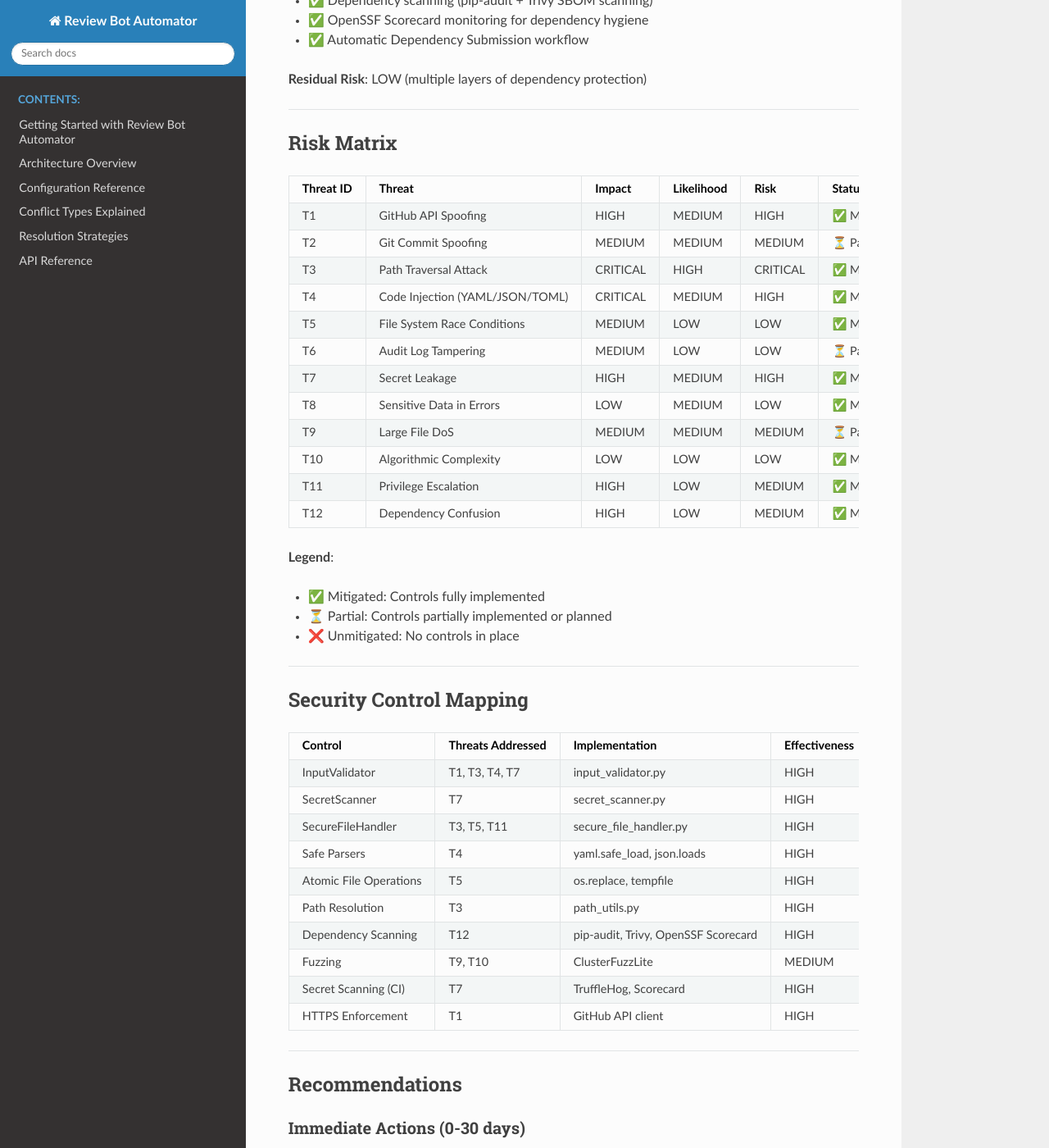
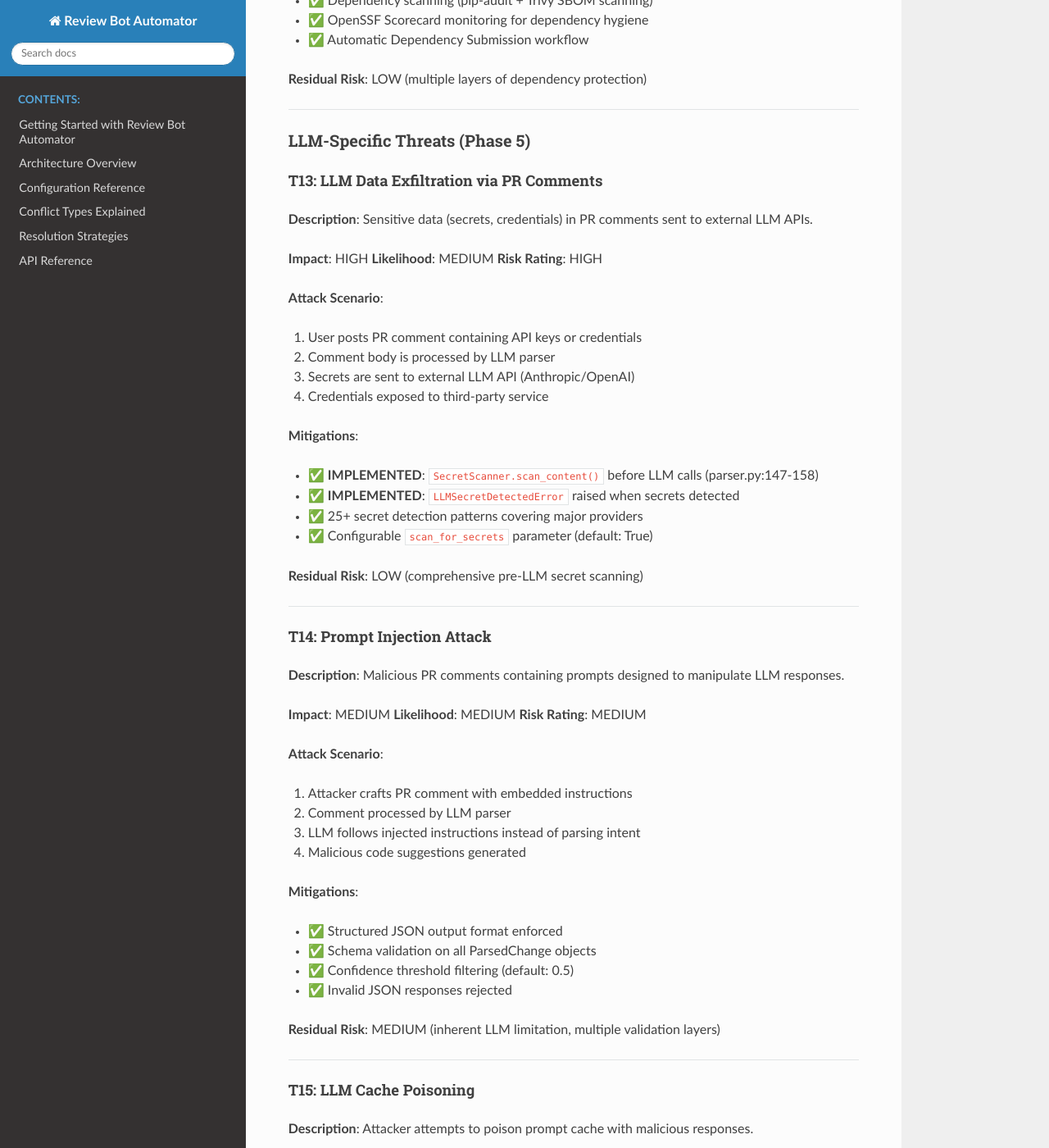
Before and after one commit to VirtualAgentics/coderabbit-conflict-resolver, a Sphinx documentation site: the page built from docs/security/threat-model.md, in a window 1280 px wide and 1400 px high, scrolled down 12715 px. Shown: the whole window at 82% size. Built offline with Sphinx 7.4.7 and the Read the Docs theme 3.1.0, drawn with Linux system fonts in a browser that asks for light colours; pages that are not in the unit, such as notebooks, are missing from menus; some of the changed text lies outside the part shown.

Commit message:
feat(security): add LLM security hardening and documentation (#226)
Add comprehensive security measures for LLM operations:

Security Features:
- Secret scanning before LLM API calls (SecretScanner integration)
- LLMSecretDetectedError exception with findings details
- Error message sanitization in ResilientLLMProvider
- Atomic file writes for metrics exports (JSON/CSV)
- Restricted file permissions (0600) for exported data
- Thread-safe metrics aggregation
- CircuitBreakerOpen exception handling preservation

Documentation:
- New docs/security/llm-security.md with best practices
- Updated threat-model.md with LLM-specific threats

Tests:
- Comprehensive security tests in tests/security/test_llm_security.py
- Tests for secret detection, error sanitization, file permissions
- Parallel parser security limit tests

Fixes:
- OpenAI integration tests now include "json" keyword in prompts
- Use keyword arguments in ParallelLLMParser super().__init__
- Replace object.__setattr__ with MagicMock in tests

Closes #226

🤖 Generated with [Claude Code](https://claude.com/claude-code)

Co-Authored-By: Claude <noreply@anthropic.com>

```diff
--- a/docs/security/threat-model.md
+++ b/docs/security/threat-model.md
@@ -6,7 +6,7 @@ This document provides a comprehensive threat model for the Review Bot Automator
 
 **Purpose**: Enable security teams, auditors, and maintainers to understand the security landscape and evaluate risk posture.
 
-**Last Updated**: 2025-11-03
+**Last Updated**: 2025-11-25
 **Next Review**: Quarterly or after major architectural changes
 
 ---
@@ -595,6 +595,139 @@ if original_mode is not None:
 
 ---
 
+### LLM-Specific Threats (Phase 5)
+
+#### T13: LLM Data Exfiltration via PR Comments
+
+**Description**: Sensitive data (secrets, credentials) in PR comments sent to external LLM APIs.
+
+**Impact**: HIGH
+**Likelihood**: MEDIUM
+**Risk Rating**: HIGH
+
+**Attack Scenario**:
+
+1. User posts PR comment containing API keys or credentials
+2. Comment body is processed by LLM parser
+3. Secrets are sent to external LLM API (Anthropic/OpenAI)
+4. Credentials exposed to third-party service
+
+**Mitigations**:
+
+* ✅ **IMPLEMENTED**: `SecretScanner.scan_content()` before LLM calls (parser.py:147-158)
+* ✅ **IMPLEMENTED**: `LLMSecretDetectedError` raised when secrets detected
+* ✅ 25+ secret detection patterns covering major providers
+* ✅ Configurable `scan_for_secrets` parameter (default: True)
+
+**Residual Risk**: LOW (comprehensive pre-LLM secret scanning)
+
+---
+
+#### T14: Prompt Injection Attack
+
+**Description**: Malicious PR comments containing prompts designed to manipulate LLM responses.
+
+**Impact**: MEDIUM
+**Likelihood**: MEDIUM
+**Risk Rating**: MEDIUM
+
+**Attack Scenario**:
+
+1. Attacker crafts PR comment with embedded instructions
+2. Comment processed by LLM parser
+3. LLM follows injected instructions instead of parsing intent
+4. Malicious code suggestions generated
+
+**Mitigations**:
+
+* ✅ Structured JSON output format enforced
+* ✅ Schema validation on all ParsedChange objects
+* ✅ Confidence threshold filtering (default: 0.5)
+* ✅ Invalid JSON responses rejected
+
+**Residual Risk**: MEDIUM (inherent LLM limitation, multiple validation layers)
+
+---
+
+#### T15: LLM Cache Poisoning
+
+**Description**: Attacker attempts to poison prompt cache with malicious responses.
+
+**Impact**: MEDIUM
+**Likelihood**: LOW
+**Risk Rating**: LOW
+
+**Attack Scenario**:
+
+1. Attacker crafts comment that generates specific cache key
+2. Malicious response cached
+3. Future identical prompts return poisoned response
+4. Malicious code suggestions served from cache
+
+**Mitigations**:
+
+* ✅ SHA-256 hash-based cache keys (collision-resistant)
+* ✅ Cache stores prompt hash, not actual prompt text
+* ✅ Cache files have 0600 permissions (owner-only)
+* ✅ Cache directory has 0700 permissions
+
+**Residual Risk**: VERY LOW (cryptographic hash prevents practical collision attacks)
+
+---
+
+#### T16: LLM Cost Exhaustion Attack
+
+**Description**: Attacker triggers excessive LLM API calls to exhaust budget or cause financial harm.
+
+**Impact**: LOW
+**Likelihood**: LOW
+**Risk Rating**: LOW
+
+**Attack Scenario**:
+
+1. Attacker creates many PR comments
+2. Each comment triggers LLM API call
+3. Budget exhausted rapidly
+4. Financial impact or denial of service
+
+**Mitigations**:
+
+* ✅ **IMPLEMENTED**: `CostTracker` with configurable budget
+* ✅ **IMPLEMENTED**: `LLMCostExceededError` when budget exceeded
+* ✅ Warning at configurable threshold (default: 80%)
+* ✅ Graceful fallback to regex parsing
+* ✅ Rate limiting in `ParallelLLMParser`
+
+**Residual Risk**: LOW (budget enforcement with graceful degradation)
+
+---
+
+#### T17: API Key Exposure in Error Messages
+
+**Description**: API keys or secrets leaked in error messages or logs.
+
+**Impact**: HIGH
+**Likelihood**: MEDIUM
+**Risk Rating**: MEDIUM
+
+**Attack Scenario**:
+
+1. LLM provider returns error containing request details
+2. Error message includes API key or sensitive data
+3. Error logged or displayed to user
+4. Credentials exposed
+
+**Mitigations**:
+
+* ✅ **IMPLEMENTED**: `ResilientLLMProvider` sanitizes exception messages
+* ✅ **IMPLEMENTED**: `SecretScanner.has_secrets()` checks error strings
+* ✅ Secrets in errors replaced with "(details redacted)"
+* ✅ API keys stored in environment variables, not code
+
+**Residual Risk**: LOW (automatic sanitization of error messages)
+
+---
+
 ## Risk Matrix
 
 | Threat ID | Threat | Impact | Likelihood | Risk | Status |
@@ -611,6 +744,11 @@ if original_mode is not None:
 | T10 | Algorithmic Complexity | LOW | LOW | LOW | ✅ Mitigated |
 | T11 | Privilege Escalation | HIGH | LOW | MEDIUM | ✅ Mitigated |
 | T12 | Dependency Confusion | HIGH | LOW | MEDIUM | ✅ Mitigated |
+| T13 | LLM Data Exfiltration | HIGH | MEDIUM | HIGH | ✅ Mitigated |
+| T14 | Prompt Injection | MEDIUM | MEDIUM | MEDIUM | ⏳ Partial |
+| T15 | LLM Cache Poisoning | MEDIUM | LOW | LOW | ✅ Mitigated |
+| T16 | LLM Cost Exhaustion | LOW | LOW | LOW | ✅ Mitigated |
+| T17 | API Key in Errors | HIGH | MEDIUM | MEDIUM | ✅ Mitigated |
 
 **Legend**:
 
@@ -634,6 +772,11 @@ if original_mode is not None:
 | Fuzzing | T9, T10 | ClusterFuzzLite | MEDIUM |
 | Secret Scanning (CI) | T7 | TruffleHog, Scorecard | HIGH |
 | HTTPS Enforcement | T1 | GitHub API client | HIGH |
+| LLM Pre-Scan | T13, T17 | parser.py, SecretScanner | HIGH |
+| CostTracker | T16 | cost_tracker.py | HIGH |
+| ResilientLLMProvider | T17 | resilient_provider.py | HIGH |
+| PromptCache | T15 | cache/prompt_cache.py | HIGH |
+| ParallelLLMParser | T16 | parallel_parser.py | HIGH |
 
 ---
 
@@ -670,7 +813,7 @@ if original_mode is not None:
 ---
 
 **Document Version**: 1.0
-**Last Updated**: 2025-11-03
+**Last Updated**: 2025-11-25
 **Next Review**: 2026-02-03 (Quarterly)
 **Owner**: Security Team
 **Approval**: Pending
```
Also changed, not shown: docs/security/llm-security.md (added, +324 -0 lines), 10 other files.
